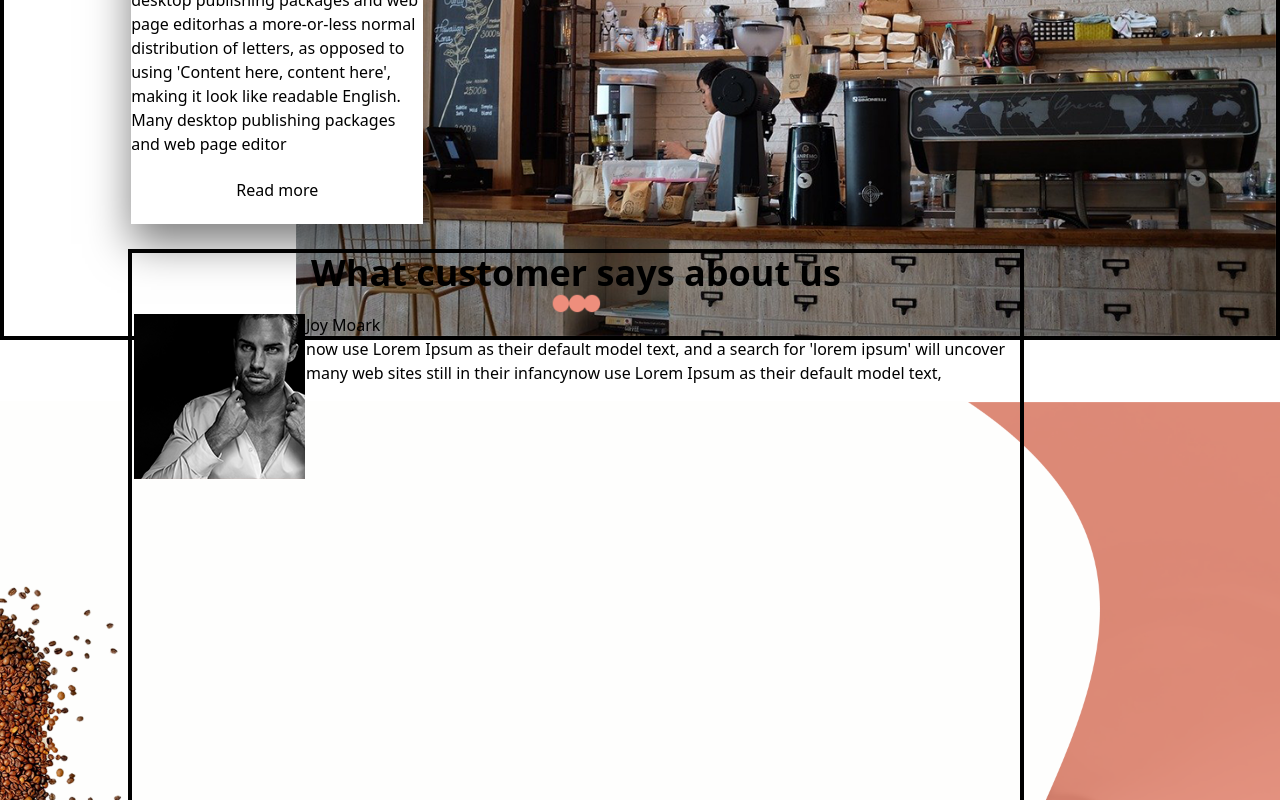
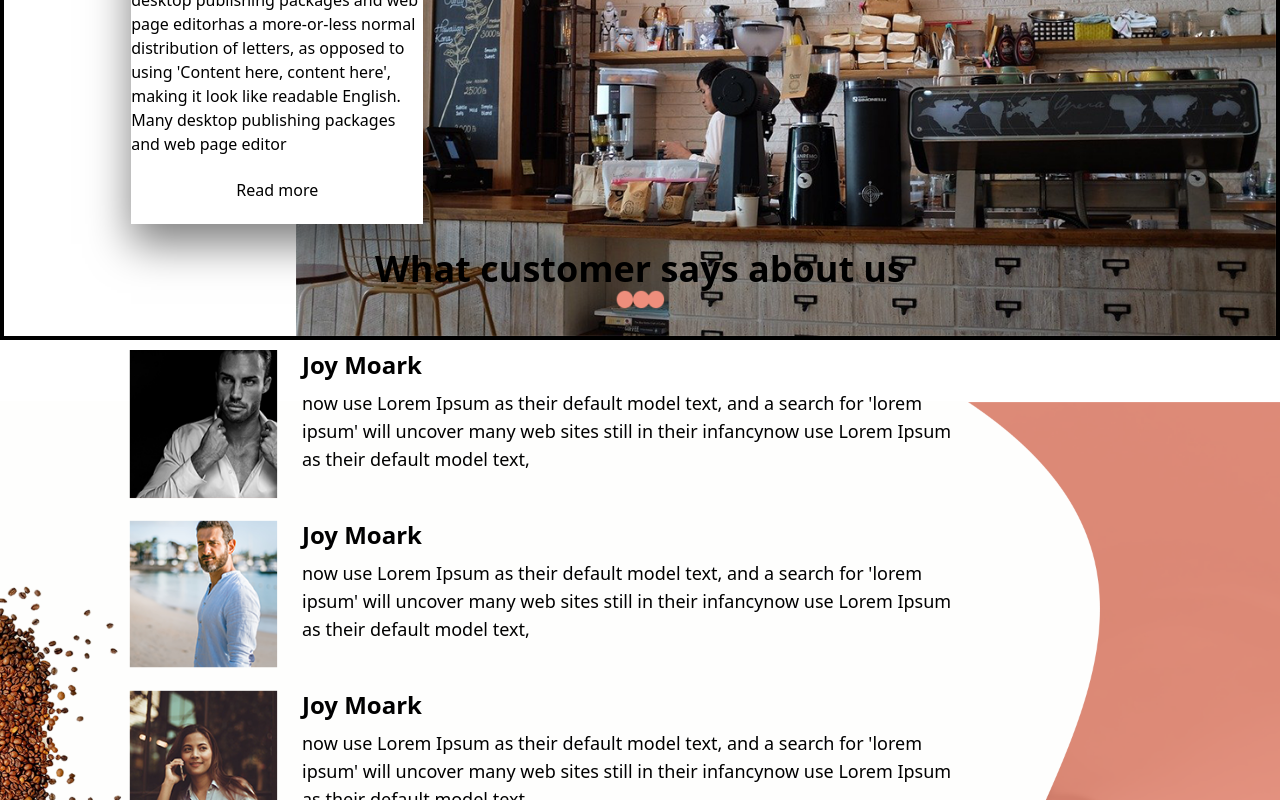
Before and after one commit to Fluxy47/coffee-website, a React (Vite) app: page / in a window 1280 px wide. Shown: the part 2000-2800 px from the top of the page. Built offline with nearby package versions, Linux system fonts and the light colour scheme.

Commit message:
third commit

```diff
--- a/src/App.jsx
+++ b/src/App.jsx
@@ -18,7 +18,7 @@ function App() {
       <About />
       <Testimony />
       <Blog />
-      <Contact />
+      {/* <Contact />  */}
     </>
   );
 }
--- a/src/Components/About.jsx
+++ b/src/Components/About.jsx
@@ -33,8 +33,8 @@ function About() {
     //     <img src={aboutimg} className="relative right-[10%]" />
     //   </div>
     // </div>
-    <div className="h-screen w-full">
-      <section className="flex flex-col h-auto lg:h-screen w-full items-center justify-evenly ">
+    <div className="h-screen w-full ">
+      <section className="flex flex-col  h-auto lg:h-screen w-full items-center justify-evenly ">
         <div className="flex flex-col items-center mb-[30px] lg:mb-0">
           <h2 className="text-4xl text-center text-black font-bold">
             ABOUT OUR SHOP
@@ -60,7 +60,7 @@ function About() {
               <button>Read more</button>
             </div>
           </section>
-          <img src={aboutimg} />
+          <img src={aboutimg} className="hidden lg:inline" />
         </div>
       </section>
     </div>
--- a/src/Components/Blog.jsx
+++ b/src/Components/Blog.jsx
@@ -23,14 +23,16 @@ function Blog() {
           </h2>
           <img src={icon} className="w-[50px] h-5" />
         </div>
-        <div className="flex gap-7">
+        <div className="flex flex-col lg:flex-row gap-7">
           <section
-            className="bg-white w-[40vw]"
+            className="bg-white w-[90vw] lg:w-[40vw]"
             style={{ boxShadow: "0px 20px 40px rgba(0, 0, 0, 0.5)" }}
           >
-            <img src={blog1} className="w-[40vw]" />
-            <h2>PREP TECHNIQUES COFFEE</h2>
-            <p>
+            <img src={blog1} className="w-[90vw] lg:w-[40vw]" />
+            <h2 className="text-2xl font-bold ml-5 mb-5 mt-5">
+              PREP TECHNIQUES COFFEE
+            </h2>
+            <p className="ml-5 mb-10">
               distracted by the readable content of a page when looking at its
               layout. The point of using Lorem Ipsum is that it has a
               moredistracted by the readable content of a page when looking at
@@ -38,13 +40,15 @@ function Blog() {
             </p>
           </section>
           <section
-            className="bg-white w-[40vw]"
+            className="bg-white w-[90vw] lg:w-[40vw]"
             style={{ boxShadow: "0px 20px 40px rgba(0, 0, 0, 0.5)" }}
           >
             {" "}
-            <img src={blog2} className="w-[40vw]" />
-            <h2>PREP TECHNIQUES COFFEE</h2>
-            <p>
+            <img src={blog2} className="w-[90vw] lg:w-[40vw]" />
+            <h2 className="text-2xl font-bold ml-5 mb-5 mt-5">
+              PREP TECHNIQUES COFFEE
+            </h2>
+            <p className="ml-5 mb-10">
               distracted by the readable content of a page when looking at its
               layout. The point of using Lorem Ipsum is that it has a
               moredistracted by the readable content of a page when looking at
--- a/src/Components/CoffeeSection.jsx
+++ b/src/Components/CoffeeSection.jsx
@@ -52,7 +52,7 @@ function CoffeeSection() {
     //     </Carousel>
     //   </div>
     // </section>
-    <div className="h-screen w-full">
+    <div className="h-auto w-full">
       <section className="flex flex-col h-auto lg:h-screen w-full items-center justify-evenly">
         <div className="flex flex-col items-center mb-[30px] lg:mb-0">
           <h2 className="text-4xl text-center text-black font-bold">
@@ -68,7 +68,7 @@ function CoffeeSection() {
           </Carousel>
         </div>
 
-        <div className="flex-col lg:hidden">
+        <div className="flex-col lg:hidden h-auto ">
           {items.map((item, idx) => (
             <Card key={idx} item={item} />
           ))}
--- a/src/Components/Header.jsx
+++ b/src/Components/Header.jsx
@@ -4,6 +4,16 @@ function Header() {
   return (
     <div className="bg-white h-screen w-full">
       <div className="bg-[#C79363] absolute right-0 h-screen w-[40vw]" />
+      <div className="absolute top-0 left-0 flex w-full h-[20vh]">
+        <h1>hi</h1>
+      </div>
+      <section className="relative top-[20%] ml-10 flex flex-col border-2 border-black w-[35vw]">
+        <h1 className="text-5xl">Best Coffee</h1>
+
+        <h1 className="text-5xl">Make your day great with our coffee</h1>
+        <p></p>
+        <button className="bg-[#110803]">Order Now</button>
+      </section>
     </div>
   );
 }
--- a/src/Components/Testimony.jsx
+++ b/src/Components/Testimony.jsx
@@ -2,6 +2,8 @@ import React from "react";
 import clientbg from "../images/client-bg.png";
 import icon from "../images/bulit-icon.png";
 import client1 from "../images/client-img1.png";
+import client2 from "../images/client-img2.png";
+import client3 from "../images/client-img3.png";
 
 function Testimony() {
   return (
@@ -16,21 +18,43 @@ function Testimony() {
     //     </div>
     //   </section>
     // </div>
-    <div className="h-screen w-full">
-      <img src={clientbg} className="relative" />
-      <section className="relative top-[-100vh] left-[10%] flex flex-col h-[90vh] w-[70vw] border-4 border-black items-center">
-        <div className="flex flex-col items-center mb-[30px] lg:mb-0">
-          <h2 className="text-4xl text-center text-black font-bold">
-            What customer says about us
-          </h2>
-          <img src={icon} className="w-[50px] h-5" />
-        </div>
-        <section className="flex flex-col">
-          <div className="flex">
-            <img src={client1} />
+    <div className=" h-auto lg:h-[120vh] w-full ">
+      <img src={clientbg} className="relative hidden lg:inline" />
+      <div className=" relative lg:top-[-100vh] flex flex-col items-center mb-[30px] lg:mb-10">
+        <h2 className="text-4xl text-center text-black font-bold">
+          What customer says about us
+        </h2>
+        <img src={icon} className="w-[50px] h-5" />
+      </div>
+      <section className="relative lg:top-[-100vh]  lg:left-[10%] flex flex-col h-auto lg:h-[90vh] w-full lg:w-[65vw]  items-center">
+        <section className="flex flex-col gap-5">
+          <div className="flex flex-col lg:flex-row">
+            <img src={client1} className="h-[150px] w-[150px] " />
             <div className="flex flex-col">
-              <h2>Joy Moark</h2>
-              <p>
+              <h2 className="text-2xl font-bold ml-6 mb-2">Joy Moark</h2>
+              <p className="ml-6 text-lg">
+                now use Lorem Ipsum as their default model text, and a search
+                for 'lorem ipsum' will uncover many web sites still in their
+                infancynow use Lorem Ipsum as their default model text,
+              </p>
+            </div>
+          </div>
+          <div className="flex flex-col lg:flex-row">
+            <img src={client2} className="h-[150px] w-[150px] " />
+            <div className="flex flex-col">
+              <h2 className="text-2xl font-bold ml-6 mb-2">Joy Moark</h2>
+              <p className="ml-6 text-lg">
+                now use Lorem Ipsum as their default model text, and a search
+                for 'lorem ipsum' will uncover many web sites still in their
+                infancynow use Lorem Ipsum as their default model text,
+              </p>
+            </div>
+          </div>
+          <div className="flex flex-col lg:flex-row">
+            <img src={client3} className="h-[150px] w-[150px]" />
+            <div className="flex flex-col">
+              <h2 className="text-2xl font-bold ml-6 mb-2">Joy Moark</h2>
+              <p className="ml-6 text-lg">
                 now use Lorem Ipsum as their default model text, and a search
                 for 'lorem ipsum' will uncover many web sites still in their
                 infancynow use Lorem Ipsum as their default model text,
```
